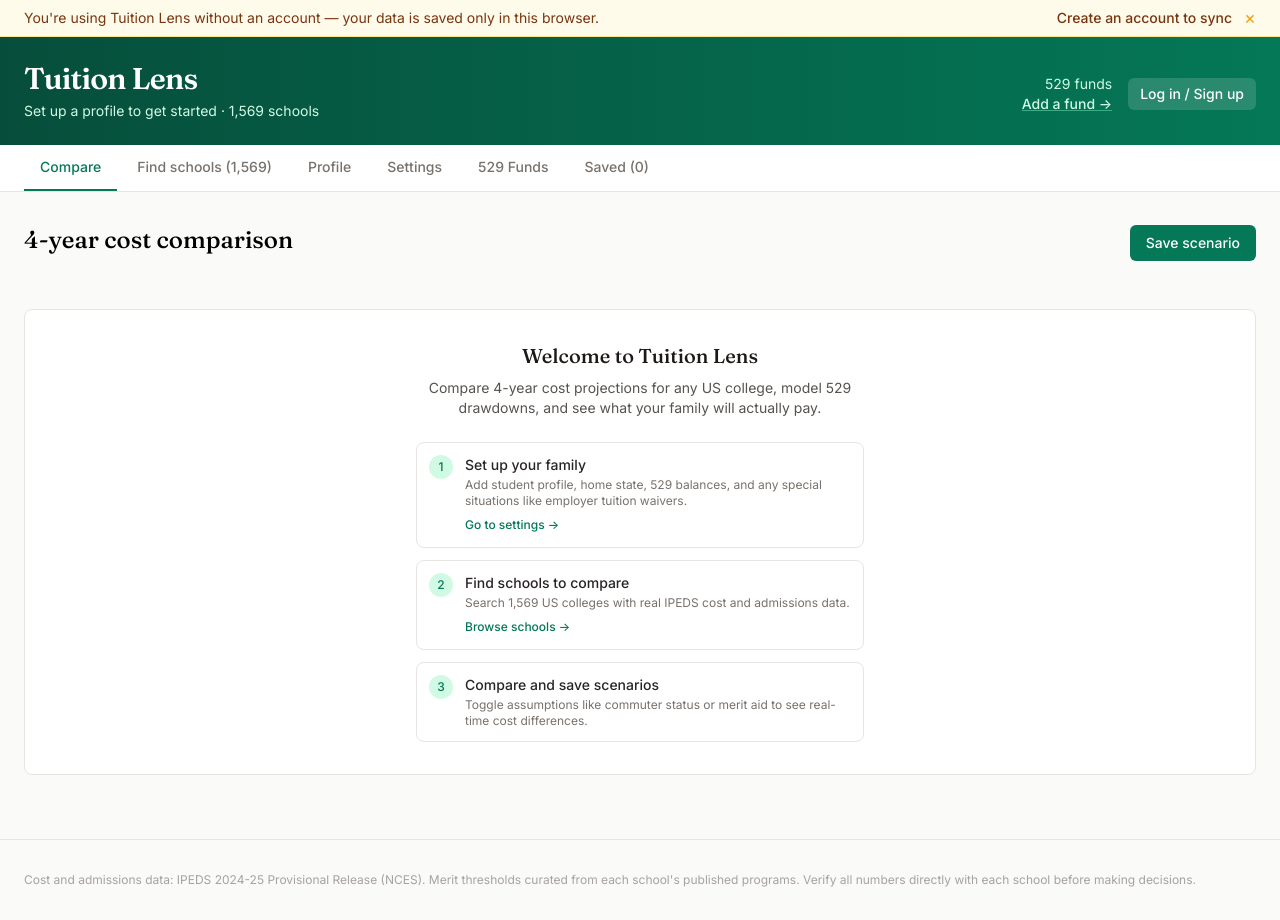
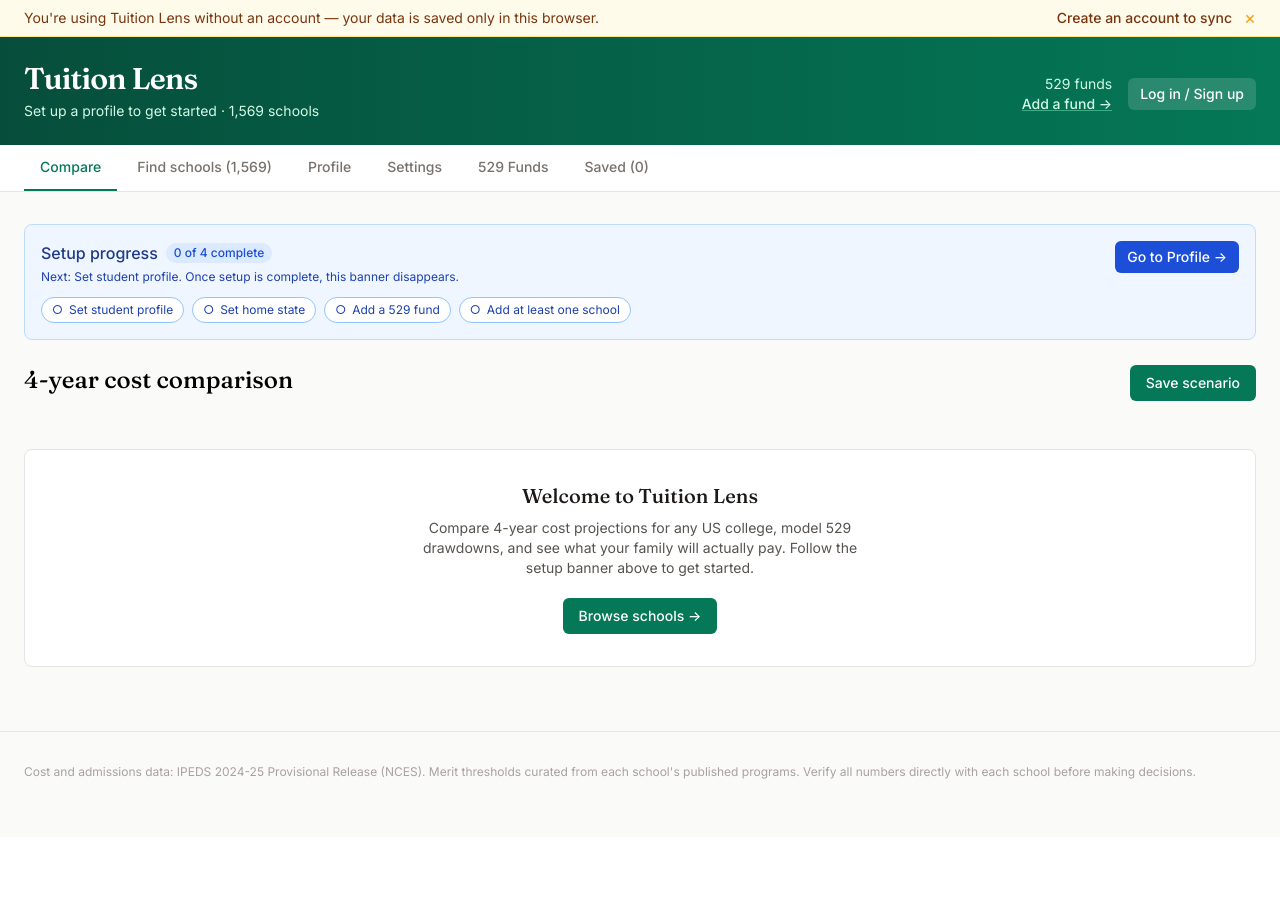
Before and after one commit to don23fan-svg/tuition-lens, a React (Vite) app: page / in a window 1280 px wide. After the commit the page ends 837 px from the top, so only its background shows below. Built offline with nearby package versions, Linux system fonts and the light colour scheme.

Commit message:
Add files via upload

```diff
--- a/src/CollegePlanner.jsx
+++ b/src/CollegePlanner.jsx
@@ -481,6 +481,17 @@ export default function CollegePlanner({ accountSlot = null }) {
       </div>
 
       <div className="max-w-7xl mx-auto px-6 py-8">
+        {/* Setup progress banner — visible across all tabs until user has
+            completed the basics. Dismissible once all steps are done. */}
+        <SetupBanner
+          settings={settings}
+          student={student}
+          scenarios529={scenarios529}
+          selectedSchools={selectedSchools}
+          activeTab={activeTab}
+          setActiveTab={setActiveTab}
+        />
+
         {activeTab === 'compare' && (
           <>
             <div className="flex items-baseline justify-between mb-6 flex-wrap gap-3">
@@ -493,43 +504,21 @@ export default function CollegePlanner({ accountSlot = null }) {
             <div className="grid gap-4 mb-6">
               {results.map((r) => (
                 <SchoolResultCard key={r.id} result={r} onRemove={() => removeSchool(r.id)}
-                  onUpdateConfig={(k, v) => updateSchoolConfig(r.id, k, v)} settings={settings} />
+                  onUpdateConfig={(k, v) => updateSchoolConfig(r.id, k, v)} settings={settings}
+                  total529AtCollege={total529AtCollege} />
               ))}
             </div>
             {results.length === 0 && (
               <div className="bg-white border border-stone-200 rounded-lg p-8">
-                <div className="text-center mb-6">
+                <div className="text-center">
                   <h3 className="font-display text-xl font-medium text-stone-900 mb-2">Welcome to Tuition Lens</h3>
-                  <p className="text-stone-600 text-sm max-w-md mx-auto">
-                    Compare 4-year cost projections for any US college, model 529 drawdowns, and see what your family will actually pay.
+                  <p className="text-stone-600 text-sm max-w-md mx-auto mb-5">
+                    Compare 4-year cost projections for any US college, model 529 drawdowns, and see what your family will actually pay. Follow the setup banner above to get started.
                   </p>
-                </div>
-                <div className="max-w-md mx-auto space-y-3">
-                  <div className="flex items-start gap-3 p-3 border border-stone-200 rounded-lg">
-                    <div className="w-6 h-6 rounded-full bg-emerald-100 text-emerald-700 flex items-center justify-center text-xs font-medium flex-shrink-0">1</div>
-                    <div className="flex-1">
-                      <div className="text-sm font-medium text-stone-800">Set up your family</div>
-                      <div className="text-xs text-stone-500 mt-0.5">Add student profile, home state, 529 balances, and any special situations like employer tuition waivers.</div>
-                      <button onClick={() => setActiveTab('settings')}
-                        className="mt-2 text-xs font-medium text-emerald-700 hover:text-emerald-900">Go to settings →</button>
-                    </div>
-                  </div>
-                  <div className="flex items-start gap-3 p-3 border border-stone-200 rounded-lg">
-                    <div className="w-6 h-6 rounded-full bg-emerald-100 text-emerald-700 flex items-center justify-center text-xs font-medium flex-shrink-0">2</div>
-                    <div className="flex-1">
-                      <div className="text-sm font-medium text-stone-800">Find schools to compare</div>
-                      <div className="text-xs text-stone-500 mt-0.5">Search {schoolsLib.length.toLocaleString()} US colleges with real IPEDS cost and admissions data.</div>
-                      <button onClick={() => setActiveTab('search')}
-                        className="mt-2 text-xs font-medium text-emerald-700 hover:text-emerald-900">Browse schools →</button>
-                    </div>
-                  </div>
-                  <div className="flex items-start gap-3 p-3 border border-stone-200 rounded-lg">
-                    <div className="w-6 h-6 rounded-full bg-emerald-100 text-emerald-700 flex items-center justify-center text-xs font-medium flex-shrink-0">3</div>
-                    <div className="flex-1">
-                      <div className="text-sm font-medium text-stone-800">Compare and save scenarios</div>
-                      <div className="text-xs text-stone-500 mt-0.5">Toggle assumptions like commuter status or merit aid to see real-time cost differences.</div>
-                    </div>
-                  </div>
+                  <button onClick={() => setActiveTab('search')}
+                    className="px-4 py-2 bg-emerald-700 text-white text-sm font-medium rounded-md hover:bg-emerald-800">
+                    Browse schools →
+                  </button>
                 </div>
               </div>
             )}
@@ -614,6 +603,25 @@ export default function CollegePlanner({ accountSlot = null }) {
             <div className="mt-4 bg-stone-100 border border-stone-200 rounded-lg p-4 text-xs text-stone-600">
               <strong>Note:</strong> IPEDS provides cost and admit rate data for all 1,569 schools. Merit aid eligibility thresholds are manually curated for the subset of schools with well-documented automatic awards (Alabama, Mississippi, Arkansas, Kentucky, South Carolina, MSU, Rutgers, etc.).
             </div>
+            {/* Continue-setup footer — only shown when profile is configured AND setup isn't complete */}
+            {student.configured && (() => {
+              const nextNeeded = !settings.homeState ? { tab: 'settings', label: 'Set home state' }
+                : scenarios529.length === 0 ? { tab: 'funds', label: 'Add a 529 fund' }
+                : selectedSchools.length === 0 ? { tab: 'search', label: 'Find schools' }
+                : null;
+              if (!nextNeeded) return null;
+              return (
+                <div className="mt-4 bg-blue-50 border border-blue-200 rounded-lg p-4 flex items-center justify-between gap-3 flex-wrap">
+                  <div className="text-sm text-blue-900">
+                    <span className="font-medium">✓ Profile saved.</span> Your changes auto-save as you type.
+                  </div>
+                  <button onClick={() => setActiveTab(nextNeeded.tab)}
+                    className="px-3 py-1.5 bg-blue-700 text-white text-sm font-medium rounded-md hover:bg-blue-800 whitespace-nowrap">
+                    Next: {nextNeeded.label} →
+                  </button>
+                </div>
+              );
+            })()}
           </div>
         )}
 
@@ -704,59 +712,6 @@ export default function CollegePlanner({ accountSlot = null }) {
                   </div>
                 </div>
               </div>
-
-              {/* Parallel cost summary — only shown when user has schools selected.
-                  Gives an apples-to-apples comparison: 529 funds vs school costs,
-                  in both today's dollars and inflated-to-start-year dollars. */}
-              {results.length > 0 && (() => {
-                // Use the lowest-cost selected school as the "what could you afford" anchor,
-                // since families are usually trying to find an affordable option, not average
-                // across reaches and safeties.
-                const sortedByCost = [...results].sort((a, b) => a.totals.coa - b.totals.coa);
-                const cheapest = sortedByCost[0];
-                const mostExpensive = sortedByCost[sortedByCost.length - 1];
-                const yearsToStart = Math.max(0, settings.startYear - 2025);
-                const avgInflMult = yearsToStart === 0 ? 1 :
-                  (Math.pow(1 + settings.coaInflation / 100, yearsToStart) +
-                   Math.pow(1 + settings.coaInflation / 100, yearsToStart + 1) +
-                   Math.pow(1 + settings.coaInflation / 100, yearsToStart + 2) +
-                   Math.pow(1 + settings.coaInflation / 100, yearsToStart + 3)) / 4;
-                const cheapestToday = cheapest.totals.coa / avgInflMult;
-                const mostExpensiveToday = mostExpensive.totals.coa / avgInflMult;
-                const gap = Math.max(0, cheapest.totals.coa - total529AtCollege);
-                return (
-                  <div className="mt-3 p-4 bg-amber-50 border border-amber-200 rounded-lg">
-                    <div className="text-xs uppercase tracking-wide text-amber-800 font-medium mb-2">
-                      Selected schools' 4-yr cost range
-                    </div>
-                    <div className="space-y-1.5 text-sm">
-                      <div className="flex justify-between">
-                        <span className="text-stone-700">In today's dollars</span>
-                        <span className="font-medium">
-                          {results.length === 1
-                            ? formatCurrency(cheapestToday)
-                            : `${formatCurrency(cheapestToday)} – ${formatCurrency(mostExpensiveToday)}`}
-                        </span>
-                      </div>
-                      <div className="flex justify-between pt-2 mt-2 border-t border-amber-200 text-base">
-                        <span className="font-medium text-amber-900">Projected at fall {settings.startYear}</span>
-                        <span className="font-semibold text-amber-900 font-display">
-                          {results.length === 1
-                            ? formatCurrency(cheapest.totals.coa)
-                            : `${formatCurrency(cheapest.totals.coa)} – ${formatCurrency(mostExpensive.totals.coa)}`}
-                        </span>
-                      </div>
-                      <div className="text-xs text-stone-500 pt-1">
-                        Cheapest option vs. projected 529: <span className="font-medium">
-                          {gap > 0
-                            ? `${formatCurrency(gap)} gap to cover with contributions, loans, or merit`
-                            : `${formatCurrency(total529AtCollege - cheapest.totals.coa)} surplus`}
-                        </span>
-                      </div>
-                    </div>
-                  </div>
-                );
-              })()}
             </div>
 
             <div className="bg-white border border-stone-200 rounded-lg p-6">
@@ -843,7 +798,7 @@ export default function CollegePlanner({ accountSlot = null }) {
                 className="px-3 py-1.5 bg-emerald-700 text-white text-sm font-medium rounded-md hover:bg-emerald-800">+ Add fund</button>
             </div>
             <p className="text-sm text-stone-600 mb-6">
-              Set current balance + ongoing monthly contributions. The app projects to fall {settings.startYear} using your growth rate from Settings ({settings.growth529Pre}%/yr).
+              Set current balance + ongoing monthly contributions. The app projects to fall {settings.startYear} using your growth rate from Settings ({settings.growth529Pre}%/yr). <span className="text-stone-400 italic">Changes save automatically as you type.</span>
             </p>
             <div className="space-y-3">
               {scenarios529.map((fund) => {
@@ -923,6 +878,25 @@ export default function CollegePlanner({ accountSlot = null }) {
             <div className="mt-4 bg-stone-100 border border-stone-200 rounded-lg p-4 text-xs text-stone-600">
               <strong>Note on contributions:</strong> 529 plans have annual contribution limits tied to federal gift tax (~$19K/yr per parent per child in 2025), so up to ~$38K/yr from married parents without filing a gift tax return. Some states also offer state income tax deductions for contributions. NJ is one of the few states with NO state deduction — contributions are tax-deferred at the federal level only.
             </div>
+            {/* Continue-setup footer — only shown if user has added a fund AND setup isn't complete */}
+            {scenarios529.length > 0 && (() => {
+              const nextNeeded = !student.configured ? { tab: 'student', label: 'Set student profile' }
+                : !settings.homeState ? { tab: 'settings', label: 'Set home state' }
+                : selectedSchools.length === 0 ? { tab: 'search', label: 'Find schools' }
+                : null;
+              if (!nextNeeded) return null;
+              return (
+                <div className="mt-4 bg-blue-50 border border-blue-200 rounded-lg p-4 flex items-center justify-between gap-3 flex-wrap">
+                  <div className="text-sm text-blue-900">
+                    <span className="font-medium">✓ 529 fund saved.</span> Your changes auto-save as you type — no need to click save.
+                  </div>
+                  <button onClick={() => setActiveTab(nextNeeded.tab)}
+                    className="px-3 py-1.5 bg-blue-700 text-white text-sm font-medium rounded-md hover:bg-blue-800 whitespace-nowrap">
+                    Next: {nextNeeded.label} →
+                  </button>
+                </div>
+              );
+            })()}
           </div>
         )}
 
@@ -1066,12 +1040,7 @@ function SchoolBrowseCard({ school, student, settings, onAdd }) {
   const satFit = getSATFit(school, student.sat);
   const isInState = settings.homeState && school.state === settings.homeState;
   const tuition = (!school.isPublic || isInState) ? school.tuitionIS : school.tuitionOOS;
-  const totalCOAToday = tuition + (school.roomBoardOn || 12000) + (school.books || 1340) + (school.otherOn || 2360);
-  // Project the SAME COA forward to the user's start year using their inflation setting,
-  // so the browse card and the Compare card use a consistent inflation basis.
-  const yearsToStart = Math.max(0, (settings.startYear || 2030) - 2025);
-  const inflFactor = Math.pow(1 + (settings.coaInflation || 5) / 100, yearsToStart);
-  const totalCOAAtStart = totalCOAToday * inflFactor;
+  const sticker = tuition + (school.roomBoardOn || 12000) + (school.books || 1340) + (school.otherOn || 2360);
   const applicableWaivers = (settings.waivers || []).filter((w) => (w.appliesToSchoolIds || []).includes(school.id));
 
   return (
@@ -1094,12 +1063,7 @@ function SchoolBrowseCard({ school, student, settings, onAdd }) {
               {satFit === 'below' && <span className="text-amber-600 font-medium"> ↓ below 25th</span>}
             </span>
           )}
-          <span>
-            COA today: <span className="font-medium text-stone-700">{formatCurrencyShort(totalCOAToday)}/yr</span>
-            {yearsToStart > 0 && (
-              <span className="text-stone-400"> → {formatCurrencyShort(totalCOAAtStart)}/yr at fall {settings.startYear}</span>
-            )}
-          </span>
+          <span>Sticker: {formatCurrencyShort(sticker)}/yr</span>
           {school.isPublic && !isInState && (
             <span>IS: {formatCurrencyShort(school.tuitionIS)} · OOS: {formatCurrencyShort(school.tuitionOOS)}</span>
           )}
@@ -1136,7 +1100,7 @@ function AdmitBadge({ likelihood }) {
   return <span className={`text-xs px-2 py-0.5 rounded-full font-medium ${c.bg} ${c.text}`}>{c.label}</span>;
 }
 
-function SchoolResultCard({ result, onRemove, onUpdateConfig, settings }) {
+function SchoolResultCard({ result, onRemove, onUpdateConfig, settings, total529AtCollege }) {
   const [expanded, setExpanded] = useState(false);
   const config = result.schoolConfig;
   const merit = MERIT_OVERLAYS[result.id];
@@ -1188,21 +1152,43 @@ function SchoolResultCard({ result, onRemove, onUpdateConfig, settings }) {
           <div className="text-2xl font-display font-semibold">{formatCurrencyShort(result.totals.coa)}</div>
           <div className="text-xs text-stone-500">avg {formatCurrency(result.totals.coa / 4)}/yr</div>
           {(() => {
-            // Show the equivalent in today's dollars, so the inflation jump is transparent.
+            // "Today's dollars" equivalent — reverse-discount the future 4-yr total
+            // back to today's dollars so the inflation jump is transparent.
             const yearsToStart = Math.max(0, (settings.startYear || 2030) - 2025);
             const inflTotal = settings.coaInflation || 5;
-            // Reverse-discount the future 4-yr total back to today's dollars at the same rate.
-            // This is the "today's-dollars equivalent" of the projected number above.
-            const avgInflMult = yearsToStart === 0
-              ? 1
-              : (Math.pow(1 + inflTotal / 100, yearsToStart) +
-                 Math.pow(1 + inflTotal / 100, yearsToStart + 1) +
-                 Math.pow(1 + inflTotal / 100, yearsToStart + 2) +
-                 Math.pow(1 + inflTotal / 100, yearsToStart + 3)) / 4;
+            const avgInflMult = yearsToStart === 0 ? 1 :
+              (Math.pow(1 + inflTotal / 100, yearsToStart) +
+               Math.pow(1 + inflTotal / 100, yearsToStart + 1) +
+               Math.pow(1 + inflTotal / 100, yearsToStart + 2) +
+               Math.pow(1 + inflTotal / 100, yearsToStart + 3)) / 4;
             const todayEquivalent = result.totals.coa / avgInflMult;
             return yearsToStart > 0 && (
               <div className="text-xs text-stone-400 mt-1 italic">
                 ≈ {formatCurrencyShort(todayEquivalent)} in today's dollars
+              </div>
+            );
+          })()}
+          {/* Affordability delta — "total maximum available" framing:
+              full projected 529 balance + max parent contributions × 4 + max student
+              contributions × 4 + max federal loans + merit aid earned.
+              Compared against total cost. Shows surplus in green or gap in red. */}
+          {(() => {
+            const yearsCount = 4;
+            const max529 = total529AtCollege || 0;
+            const maxParent = (settings.parentAnnualContribution || 0) * yearsCount;
+            const maxStudent = (settings.studentAnnualContribution || 0) * yearsCount;
+            const maxLoans = settings.federalLoansUsed ? 27000 : 0; // 5.5 + 6.5 + 7.5 + 7.5
+            const meritEarned = result.totals.meritAid;
+            const totalAvail = max529 + maxParent + maxStudent + maxLoans + meritEarned;
+            const totalCost = result.totals.coa;
+            const delta = totalAvail - totalCost;
+            const isSurplus = delta >= 0;
+            return (
+              <div className={`mt-2 pt-2 border-t ${isSurplus ? 'border-emerald-200' : 'border-red-200'}`}>
+                <div className="text-xs text-stone-500">{isSurplus ? 'Surplus' : 'Gap'} vs total resources</div>
+                <div className={`text-lg font-display font-semibold ${isSurplus ? 'text-emerald-700' : 'text-red-600'}`}>
+                  {isSurplus ? '+' : '−'}{formatCurrencyShort(Math.abs(delta))}
+                </div>
               </div>
             );
           })()}
@@ -1396,6 +1382,95 @@ function WaiverEditor({ waiver, schoolsLib, onChange, onRemove }) {
   );
 }
 
+function SetupBanner({ settings, student, scenarios529, selectedSchools, activeTab, setActiveTab }) {
+  // Define the setup steps and whether each is complete
+  const steps = [
+    {
+      key: 'profile',
+      label: 'Set student profile',
+      done: student.configured,
+      tab: 'student',
+      tabLabel: 'Profile',
+    },
+    {
+      key: 'homeState',
+      label: 'Set home state',
+      done: !!settings.homeState,
+      tab: 'settings',
+      tabLabel: 'Settings',
+    },
+    {
+      key: 'fund',
+      label: 'Add a 529 fund',
+      done: scenarios529.length > 0,
+      tab: 'funds',
+      tabLabel: '529 Funds',
+    },
+    {
+      key: 'school',
+      label: 'Add at least one school',
+      done: selectedSchools.length > 0,
+      tab: 'search',
+      tabLabel: 'Find schools',
+    },
+  ];
+
+  const completed = steps.filter((s) => s.done).length;
+  const total = steps.length;
+  const allDone = completed === total;
+  const nextStep = steps.find((s) => !s.done);
+
+  // Once setup is complete, hide the banner entirely. It returns if user
+  // resets data, so it's not dismissible in a sticky way — completing it dismisses it.
+  if (allDone) return null;
+
+  return (
+    <div className="mb-6 bg-blue-50 border border-blue-200 rounded-lg p-4">
+      <div className="flex items-start gap-3 flex-wrap">
+        <div className="flex-1 min-w-0">
+          <div className="flex items-center gap-2 mb-1 flex-wrap">
+            <h3 className="font-medium text-blue-900">Setup progress</h3>
+            <span className="text-xs text-blue-700 bg-blue-100 px-2 py-0.5 rounded-full font-medium">
+              {completed} of {total} complete
+            </span>
+          </div>
+          <p className="text-xs text-blue-800 mb-3">
+            {nextStep
+              ? `Next: ${nextStep.label}. Once setup is complete, this banner disappears.`
+              : 'All set up.'}
+          </p>
+          <div className="flex flex-wrap gap-2">
+            {steps.map((s) => (
+              <button
+                key={s.key}
+                onClick={() => setActiveTab(s.tab)}
+                className={`text-xs px-2.5 py-1 rounded-full border transition-colors flex items-center gap-1.5 ${
+                  s.done
+                    ? 'bg-emerald-100 border-emerald-300 text-emerald-900'
+                    : activeTab === s.tab
+                    ? 'bg-blue-700 border-blue-700 text-white'
+                    : 'bg-white border-blue-300 text-blue-800 hover:bg-blue-100'
+                }`}
+              >
+                <span>{s.done ? '✓' : '○'}</span>
+                <span>{s.label}</span>
+              </button>
+            ))}
+          </div>
+        </div>
+        {nextStep && activeTab !== nextStep.tab && (
+          <button
+            onClick={() => setActiveTab(nextStep.tab)}
+            className="px-3 py-1.5 bg-blue-700 text-white text-sm font-medium rounded-md hover:bg-blue-800 whitespace-nowrap"
+          >
+            Go to {nextStep.tabLabel} →
+          </button>
+        )}
+      </div>
+    </div>
+  );
+}
+
 function ChipToggle({ label, active, onClick }) {
   return (
     <button onClick={onClick}
```
